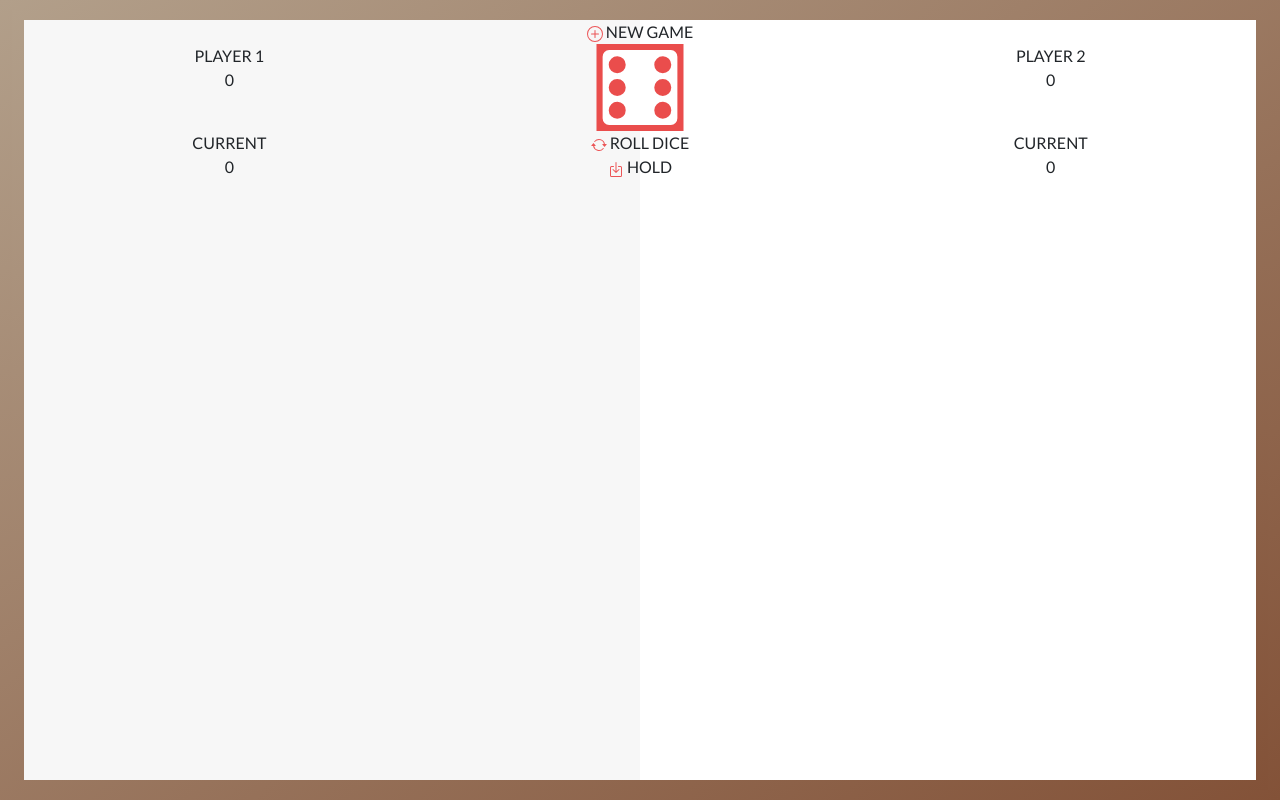
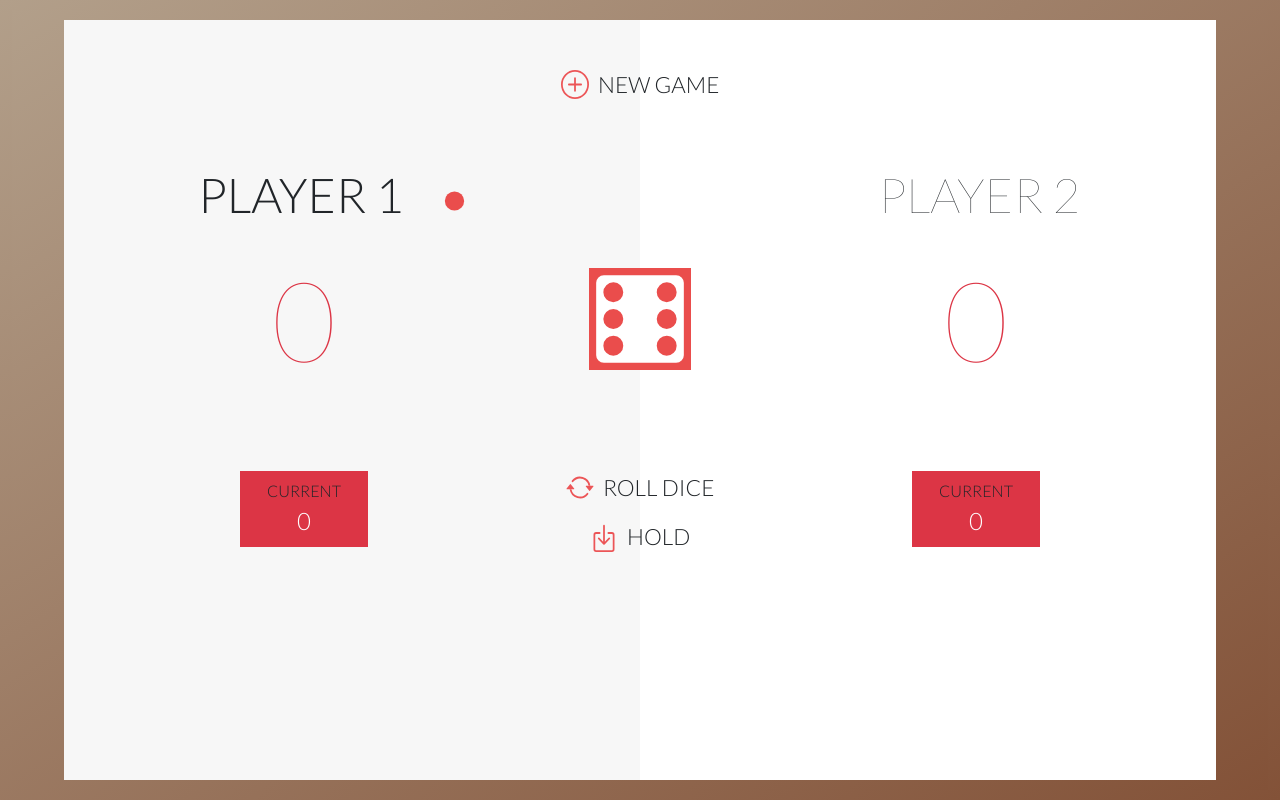
Before and after one commit to DARDORKE/JAVASCRIPT---DICE, a PHP site: page / in a window 1280 px wide. Run offline with PHP 8.4, Linux system fonts and the light colour scheme.

Commit message:
Styles add
- Modification du style CSS

```diff
--- a/index.html
+++ b/index.html
@@ -15,49 +15,58 @@
 </head>
 <body>
  <div class="container">
-     <div class="row">
-         <div class="col"></div>
-         <div class="col">
-             <img src="images/new-game.svg" alt="NewGame">
-             NEW GAME
+     <div class="pt-4 pb-5">
+         <a href="#" class="link-dark d-flex align-items-center justify-content-center buttons mt-4">
+             <img src="images/new-game.svg" alt="NewGame" class="buttonImg">&nbsp;&nbsp;NEW GAME
+         </a>
      </div>
-         <div class="col"></div>
+     <div class="row align-items-center">
+         <div class="col player1">
+             <div>PLAYER 1<img src="images/dot-turn.svg" alt="dotTurn" style="width: 8vw;"></div>
          </div>
-     <div class="row">
-         <div class="col">
-             <div>PLAYER 1</div>
-             <div>0</div>
+         <div class="col player2">
+             <div><img src="images/dot-turn.svg" alt="dotTurn" style="width: 8vw;visibility: hidden;">PLAYER 2</div>
+             <div></div>
          </div>
-         <div class="col">
+     </div>
+     <div class="row row2 align-items-center">
+         <div class="col cumulateScore text-danger">
+             0
+         </div>
+         <div class="col-2">
              <img
                      src="images/dice-6.svg"
                      alt="Dice-6"
-                 height="87px"
-                 width="100px" />
+                     style="width: 8vw;"/>
          </div>
-         <div class="col">
-             <div>PLAYER 2</div>
-             <div>0</div>
+         <div class="col cumulateScore text-danger">
+             0
          </div>
      </div>
-     <div class="row">
+     <div class="row row3">
          <div class="col">
-             <div>CURRENT</div>
-             <div>0</div>
+             <div class="p-2 bg-danger d-inline-block current">
+                 <div class="currentText">CURRENT</div>
+                 <div class="currentScore text-white">0</div>
              </div>
-         <div class="col">
-             <div>
-                 <img src="images/roll.svg" alt="RollDice">
-                 ROLL DICE
+         </div>
+         <div class="col-2">
+             <div class="mb-3">
+                 <a href="#" class="link-dark d-flex align-items-center justify-content-center buttons">
+                     <img src="images/roll.svg" alt="RollDice" class="buttonImg">&nbsp;&nbsp;ROLL DICE
+                 </a>
              </div>
              <div>
-                 <img src="images/hold.svg" alt="Hold">
-                 HOLD
+                 <a href="#" class="link-dark d-flex align-items-center justify-content-center buttons">
+                     <img src="images/hold.svg" alt="Hold" class="buttonImg">&nbsp;&nbsp;HOLD
+                 </a>
              </div>
          </div>
          <div class="col">
-             <div>CURRENT</div>
-             <div>0</div>
+             <div class="p-2 bg-danger d-inline-block current">
+                 <div class="currentText">CURRENT</div>
+                 <div class="currentScore text-white">0</div>
+             </div>
          </div>
      </div>
  </div>
--- a/styles/styles.css
+++ b/styles/styles.css
@@ -7,12 +7,63 @@ html, body {
     padding-left: 12px;
     padding-right: 12px;
     background: linear-gradient(to bottom right, #b29f8a, #835238);
+    font-weight: 300;
 }
 
 
 .container {
     background: linear-gradient(to right, #f7f7f7 50%, white 50%);
     text-align: center;
-    max-width: 100%;
-    min-height: 100%;
+    max-width: 90vw;
+    min-height: 95vh;
 }
+
+.row2 {
+    margin-top: -1.5%;
+}
+
+.row3 {
+    margin-top: 6%;
+}
+
+a {
+    text-decoration: none;
+
+}
+
+.player1 {
+    font-size: 3rem;
+    font-weight: 300;
+}
+
+.player2 {
+    font-size: 3rem;
+    font-weight: 200;
+}
+
+.cumulateScore {
+    font-size: 7rem;
+    font-weight: 200;
+}
+
+.current {
+    font-size: 1.5rem;
+    width: 8rem;
+}
+
+.buttons {
+    font-size: 1.4rem;
+}
+
+.buttonImg {
+    width : 1.8rem
+}
+
+.currentText {
+    font-weight: 300;
+    font-size: 1rem;
+}
+
+.currentScore {
+    font-size: 1.5rem;
+}
```
Also changed, not shown: images/dot-turn.svg (added), styles/reset.css (line endings or trailing spaces). Lines whose indentation alone changed are shown as unchanged.
